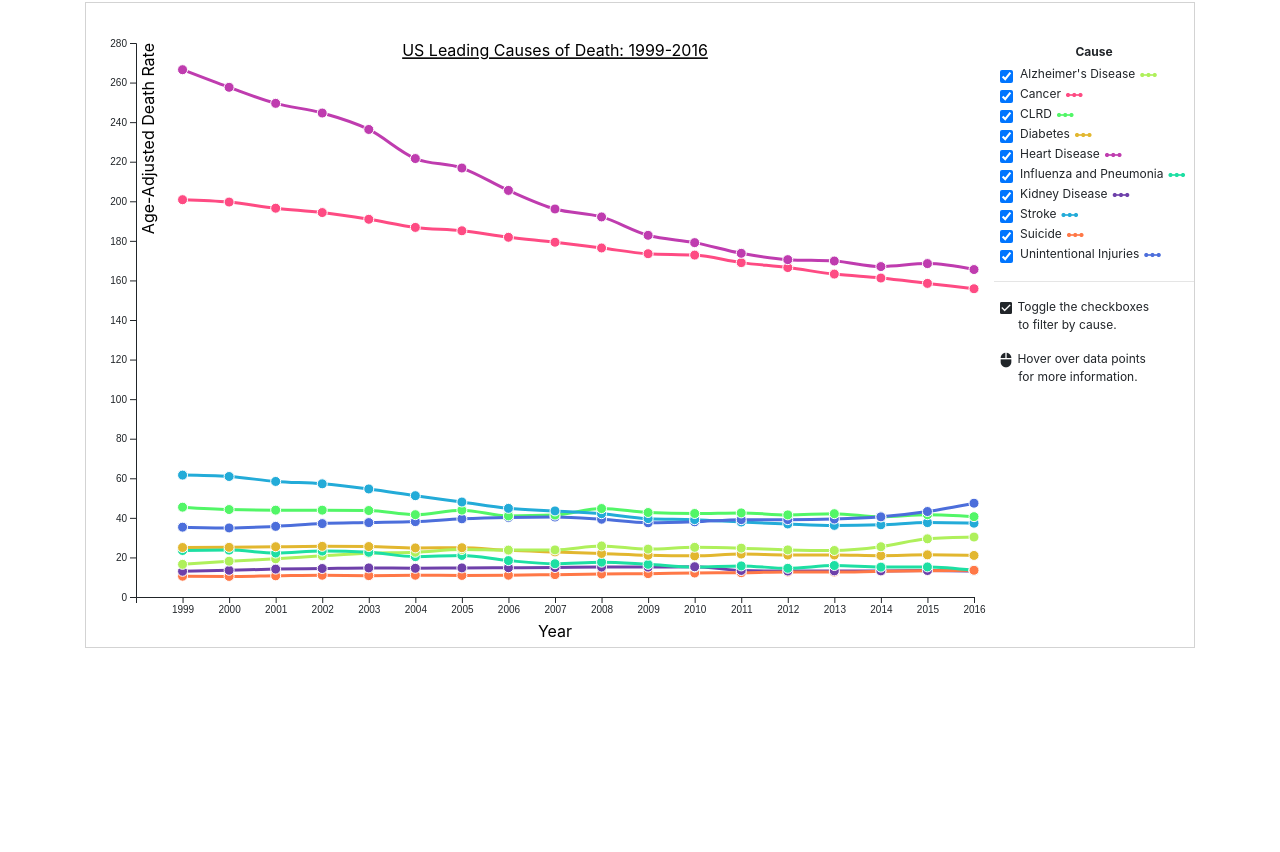
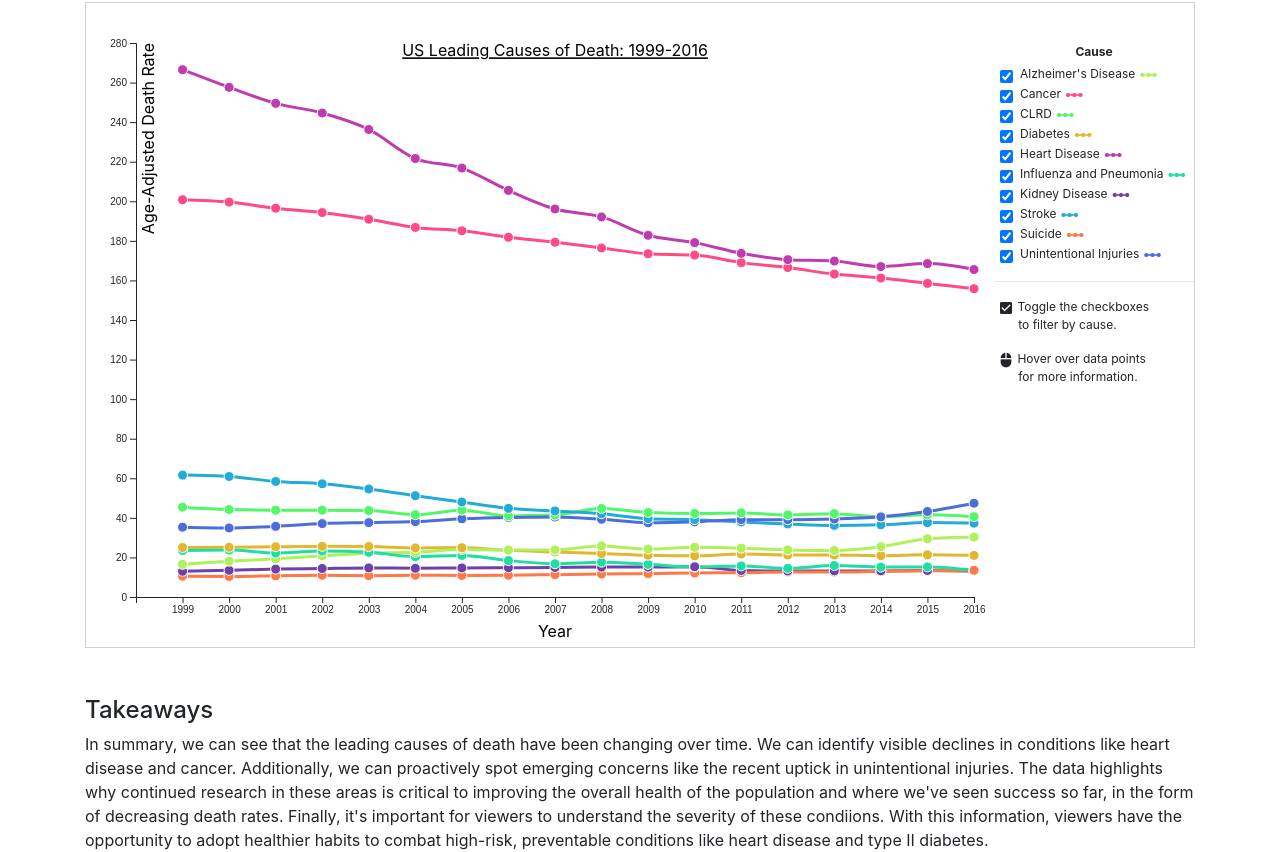
Before and after one commit to amtoney524/narrative-visualization, a plain HTML site: page index.html in a window 1280 px wide. Shown: the part 2706-3558 px from the top of the page. Before the commit the page ends 3378 px from the top, so only its background shows below. Drawn offline with nearby package versions, Linux system fonts and the light colour scheme.

Commit message:
Updating text

```diff
--- a/index.html
+++ b/index.html
@@ -114,6 +114,11 @@
     <iframe src="death-rates-1999-2016.html" scrolling="no"></iframe>
 
     <br />
+    <br />
+
+    <h4>Takeaways</h4>
+
+    <p>In summary, we can see that the leading causes of death have been changing over time. We can identify visible declines in conditions like heart disease and cancer. Additionally, we can proactively spot emerging concerns like the recent uptick in unintentional injuries. The data highlights why continued research in these areas is critical to improving the overall health of the population and where we've seen success so far, in the form of decreasing death rates. Finally, it's important for viewers to understand the severity of these condiions. With this information, viewers have the opportunity to adopt healthier habits to combat high-risk, preventable conditions like heart disease and type II diabetes. </p>
 
   </div>
 
```
